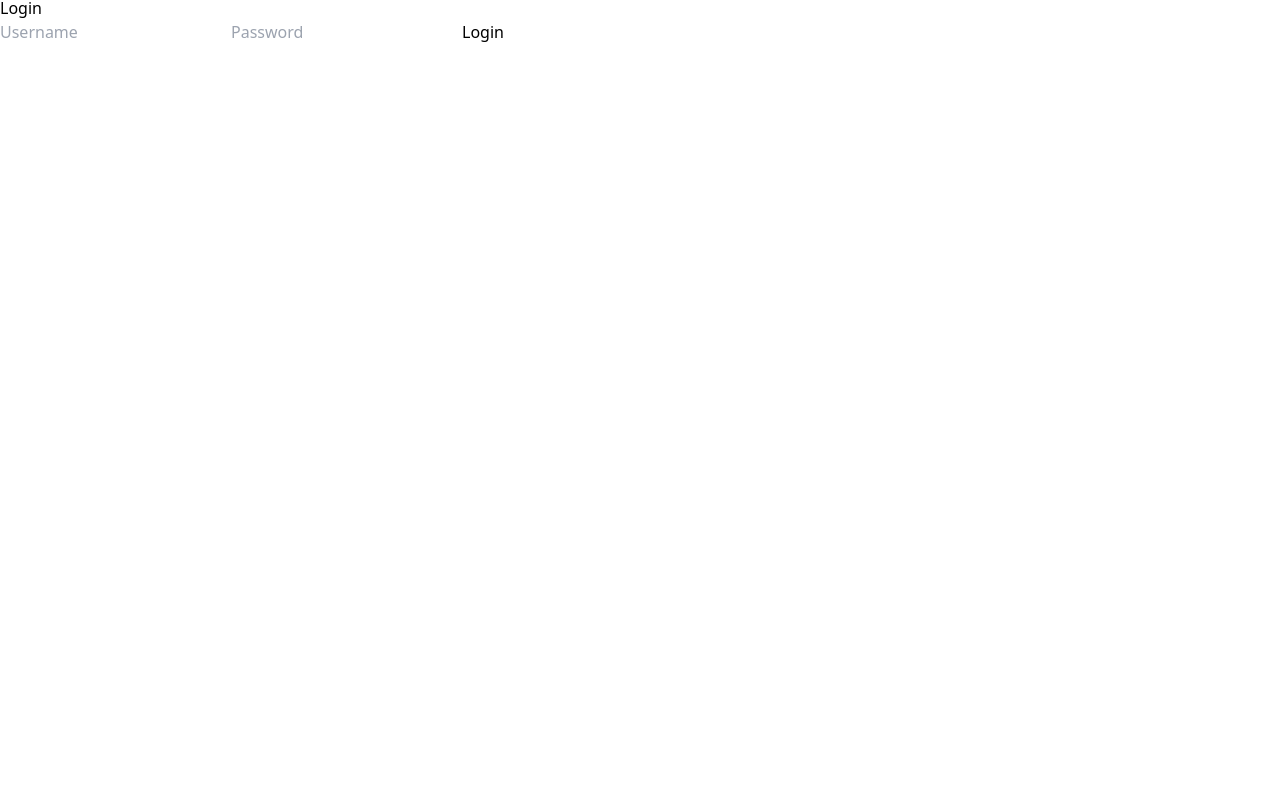
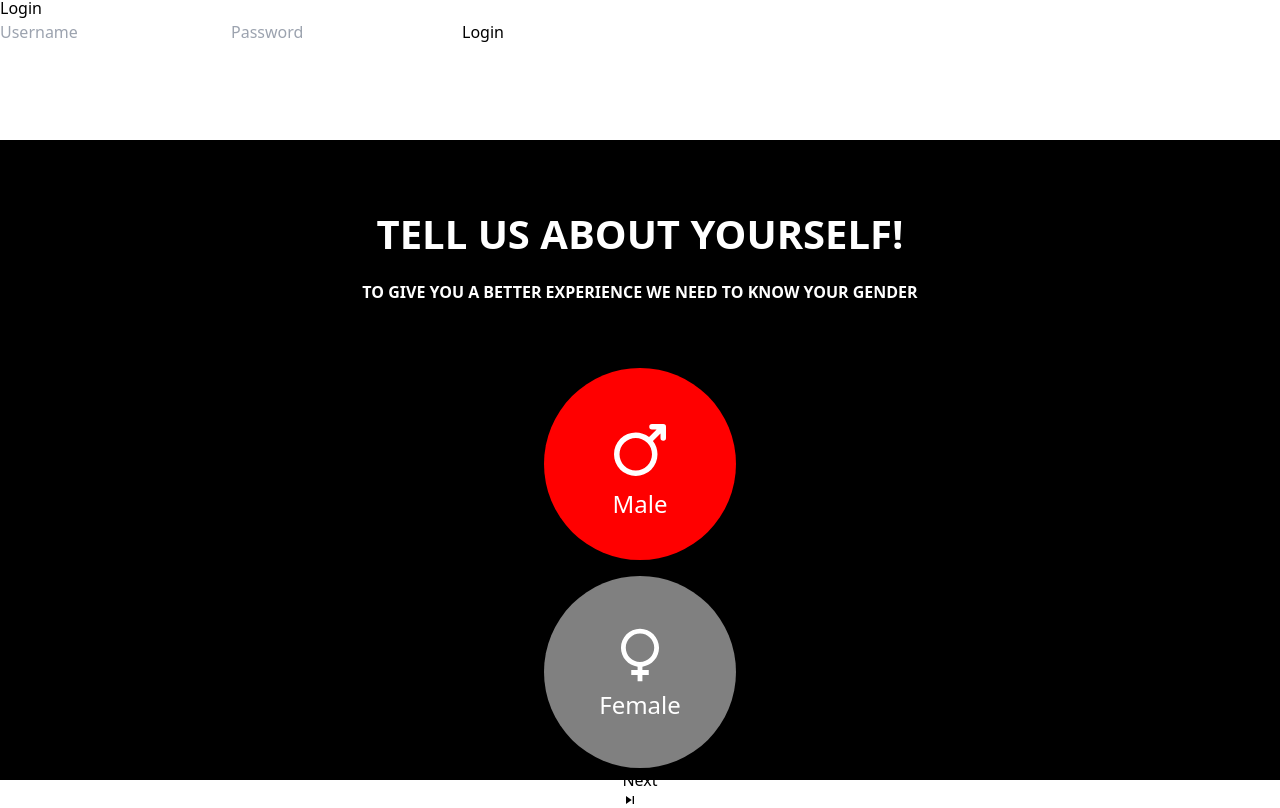
Before and after one commit to tosvic/Old-Tech-Gees-fitness-app, a React (Vite) app: page / in a window 1280 px wide. Shown: the part 3752-4560 px from the top of the page. Before the commit the page ends 3796 px from the top, so only its background shows below. Built offline with nearby package versions, Linux system fonts and the light colour scheme.

Commit message:
jummy-update

```diff
--- a/package.json
+++ b/package.json
@@ -13,7 +13,7 @@
     "aos": "^3.0.0-beta.6",
     "react": "^18.2.0",
     "react-dom": "^18.2.0",
-    "react-icons": "^5.0.1",
+    "react-icons": "^5.1.0",
     "react-scroll": "^1.9.0"
   },
   "devDependencies": {
--- a/src/App.jsx
+++ b/src/App.jsx
@@ -3,6 +3,7 @@ import Footer from "./assets/components/Footer.jsx"
 import Nav from "./assets/components/Nav.jsx"
 import SignUp from "./assets/components/loginsignup/Signup.jsx"
 import Login from "./assets/components/loginsignup/Login.jsx"
+import Gender from "./assets/components/formhandler/formComponents/Gender.jsx"
 
 
 function App() {
@@ -17,6 +18,13 @@ function App() {
       <Footer />
       <SignUp />
       <Login />
+      <br/>
+      <br/>
+      <br/>
+      <br/>
+
+
+      <Gender/>
 
       </div>
     </>
--- a/src/assets/components/formhandler/formComponents/Gender.jsx
+++ b/src/assets/components/formhandler/formComponents/Gender.jsx
@@ -0,0 +1,40 @@
+import React from 'react'
+import styles from './Gender.module.css'
+import { IoMale } from "react-icons/io5";
+import { MdSkipNext } from "react-icons/md";
+import { IoFemaleSharp } from "react-icons/io5";
+
+
+
+
+const Gender = () => {
+    return (
+        <>
+            <div className={styles.main}>
+                <div className={styles.text}>
+                    <h4 className={styles.tellUs}>TELL US ABOUT YOURSELF!</h4>
+                    <p className={ styles.better}>TO GIVE YOU A BETTER EXPERIENCE WE NEED TO KNOW YOUR GENDER</p>
+                </div>
+
+                <div className={styles.picCont}>
+                    <div className={styles.circle}>
+                        <div className={styles.maleIcon}><IoMale /></div>
+                        <p className={styles.male}>Male </p>
+                    </div>
+
+                    <div className={styles.circle2}>
+                        <div className={styles.femaleIcon}><IoFemaleSharp /></div>
+                        <p className={styles.female}>Female </p>
+                    </div>
+
+                <div className="btn">
+                <button>Next </button>
+                <MdSkipNext />
+                </div>
+                </div>
+            </div>
+        </>
+    )
+}
+
+export default Gender
--- /dev/null
+++ b/src/assets/components/formhandler/formComponents/Gender.module.css
@@ -0,0 +1,85 @@
+
+.main{
+    height: 80vh;
+    background-color:black;
+}
+
+.text{
+
+    padding: 4em;
+}
+
+.tellUs{
+    font-size: 2.5em;
+    font-weight: bold;
+    color: white;
+    text-align: center;
+}
+
+.better{
+    font-weight: bold;
+    color: white;
+    text-align: center;
+    padding-top: 1em;
+
+}
+
+
+.picCont{
+    display: grid;
+	place-items: center;
+
+}
+
+.circle{
+    height: 12em;
+    width: 12em;
+   display: flex;
+   flex-direction: column;
+   justify-content: center;
+   align-items: center;
+    border-radius: 10em;
+    background-color: red;
+}
+
+.maleIcon{
+    color: white;
+    font-size: 4em;
+    align-items: center;
+    padding-top: 0.2em;
+}
+
+.male{
+    color: white;
+    font-size: 1.5em;
+    text-align: center;
+    padding-top: 4px;
+
+}
+
+.circle2{
+    height: 12em;
+    width: 12em;
+   display: flex;
+   flex-direction: column;
+   justify-content: center;
+   align-items: center;
+    border-radius: 10em;
+    background-color: gray;
+    margin-top: 1em;
+
+}
+
+.femaleIcon{
+    color: white;
+    font-size: 3.5em;
+    text-align: center;
+    padding-top: 7px;
+}
+
+.female{
+    color: white;
+    font-size: 1.5em;
+    text-align: center;
+    padding-top: 4px;
+}
```
Also changed, not shown: 1 other file (tests, documents, lock files or other folders).
